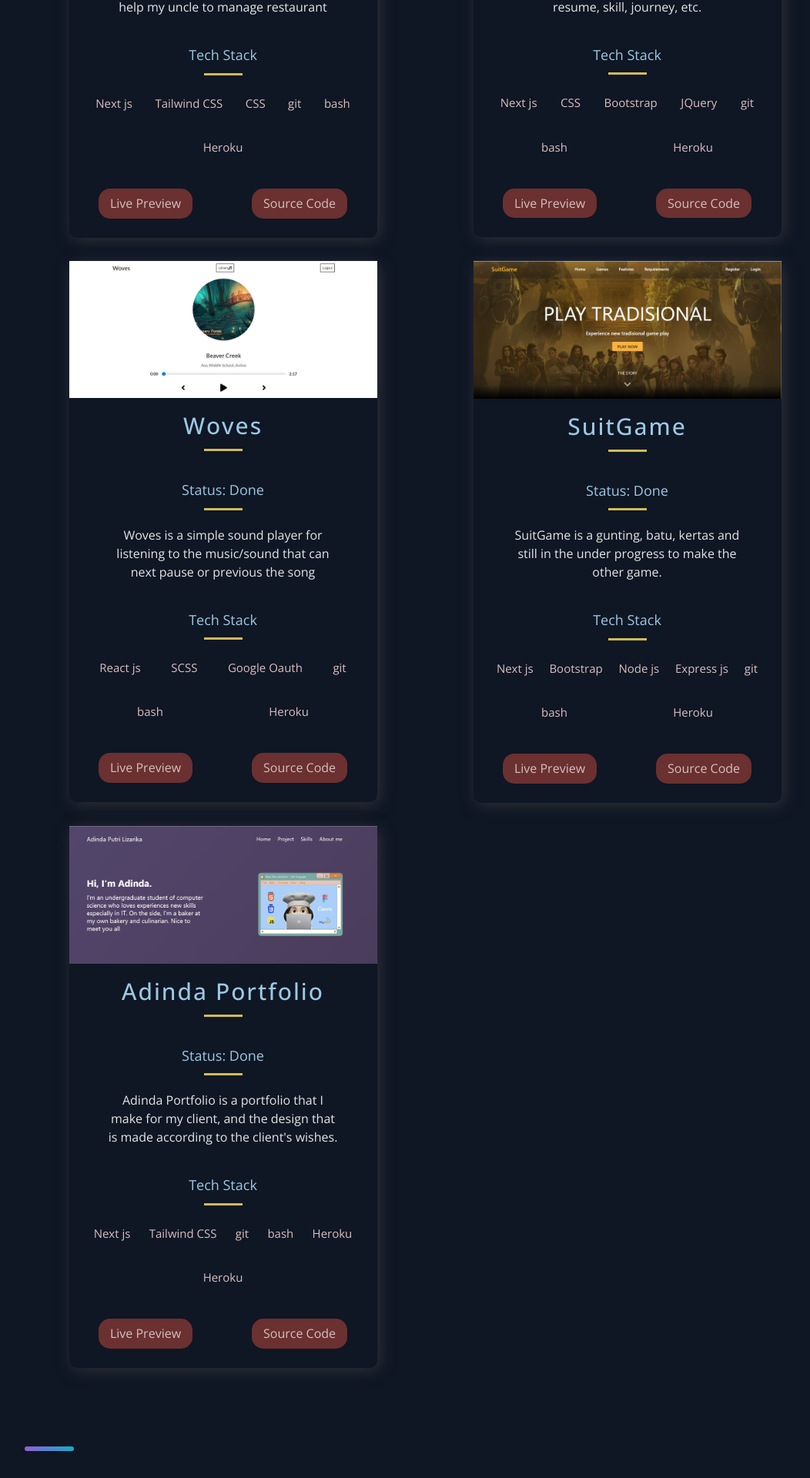
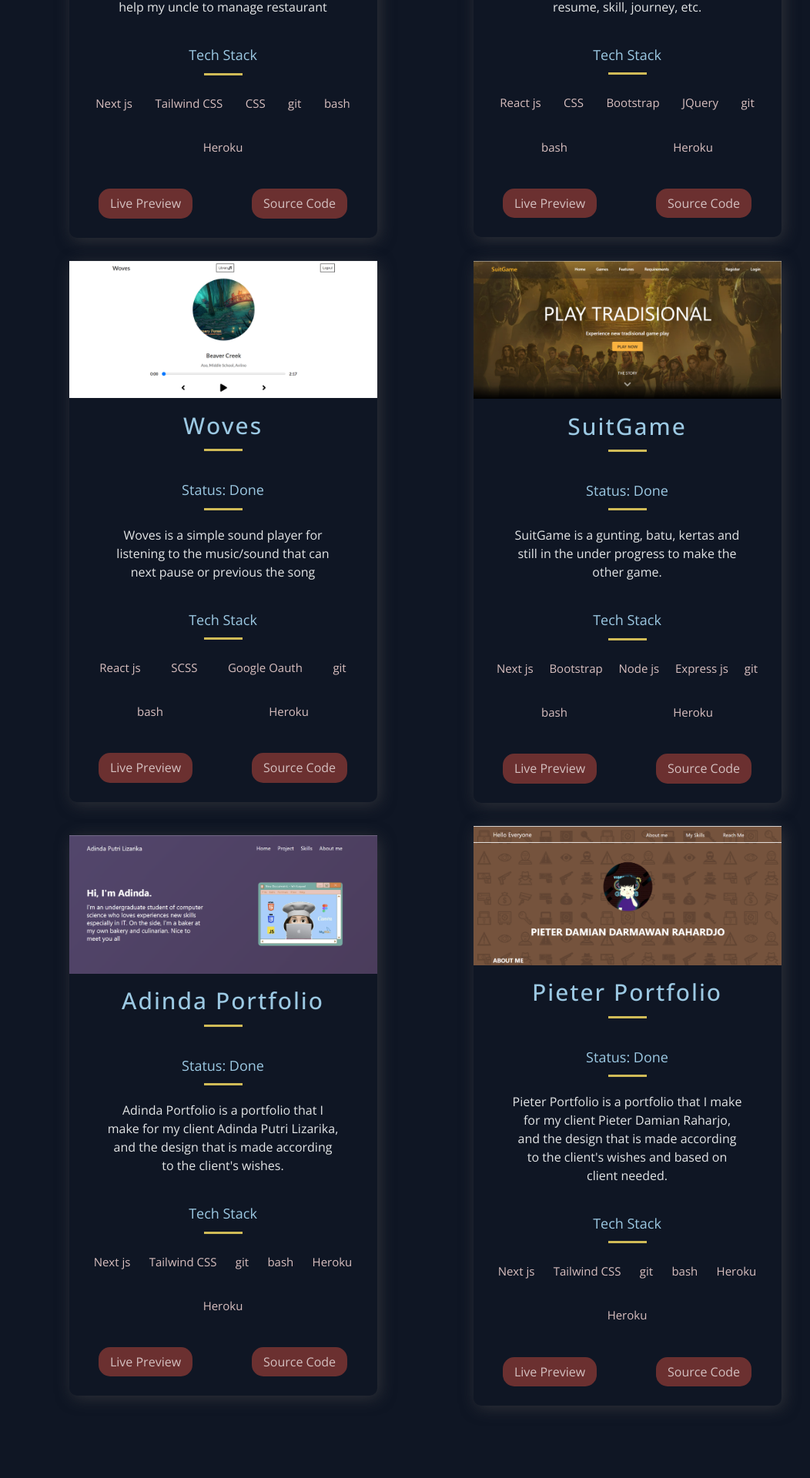
Before and after one commit to albertpurnawan/MyPortfolio, a Next.js app: page / in a window 1280 px wide. Shown: the part 1260-3180 px from the top of the page at 77% size, without its empty margins (88-1140 px from the left). Built offline with nearby package versions, Linux system fonts and the light colour scheme.

Commit message:
Perbarui 24/04/2022

```diff
--- a/src/components/Technologies/Skills.js
+++ b/src/components/Technologies/Skills.js
@@ -7,6 +7,7 @@ import {
   DiDatabase,
   DiHeroku,
   DiGithub,
+  DiJava,
 } from "react-icons/di";
 import { SiGit } from "react-icons/si";
 
@@ -74,11 +75,21 @@ export const Skills = [
     title: "Heroku",
     Description: () => <>I recently using Heroku for deploying my project.</>,
   },
-
   {
     slug: "github",
     Component: DiGithub,
     title: "Github",
     Description: () => <>I usually using Github for store my project.</>,
   },
+  {
+    slug: "java",
+    Component: DiJava,
+    title: "Java",
+    Description: () => (
+      <>
+        I recently using Java with Framework Spring Boot for developing website
+        at Mayora
+      </>
+    ),
+  },
 ];
--- a/src/constants/constants.js
+++ b/src/constants/constants.js
@@ -17,7 +17,7 @@ export const projects = [
     description:
       "This was my personal portfolio website to store all my newest data about my resume, skill, journey, etc.",
     image: "/images/portfolio.png",
-    tags: ["Next js", "CSS", "Bootstrap", "JQuery", "git"],
+    tags: ["React js", "CSS", "Bootstrap", "JQuery", "git"],
     tags2: ["bash", "Heroku"],
     source: "https://github.com/albertpurnawan/portfolio",
     visit: "https://portfoliojap.herokuapp.com/",
@@ -51,7 +51,7 @@ export const projects = [
     title: "Adinda Portfolio",
     status: "Done",
     description:
-      "Adinda Portfolio is a portfolio that I make for my client, and the design that is made according to the client's wishes.",
+      "Adinda Portfolio is a portfolio that I make for my client Adinda Putri Lizarika, and the design that is made according to the client's wishes.",
     image: "/images/adindaportfolio.png",
     tags: ["Next js", "Tailwind CSS", "git", "bash", "Heroku"],
     tags2: ["Heroku"],
@@ -59,9 +59,22 @@ export const projects = [
     visit: "https://adindaportfolio.herokuapp.com/",
     id: 4,
   },
+  {
+    title: "Pieter Portfolio",
+    status: "Done",
+    description:
+      "Pieter Portfolio is a portfolio that I make for my client Pieter Damian Raharjo, and the design that is made according to the client's wishes and based on client needed.",
+    image: "/images/pieterportfolio.png",
+    tags: ["Next js", "Tailwind CSS", "git", "bash", "Heroku"],
+    tags2: ["Heroku"],
+    source: "/error",
+    visit: "https://pieterportfolio.herokuapp.com/",
+    id: 4,
+  },
 ];
 
 export const TimeLineData = [
-  { year: 2019, text: "Start study Computer Science at Bina Nusantara." },
+  { year: "On Going", text: "Start study Computer Science at Bina Nusantara." },
   { year: 2021, text: "Finish study Fullstack Development at Binar Academy" },
+  { year: "On Going", text: "Internship at Mayora as Fullstack Developer" },
 ];
```
Also changed, not shown: public/images/pieterportfolio.png (added), 1 other file (tests, documents, lock files or other folders).
